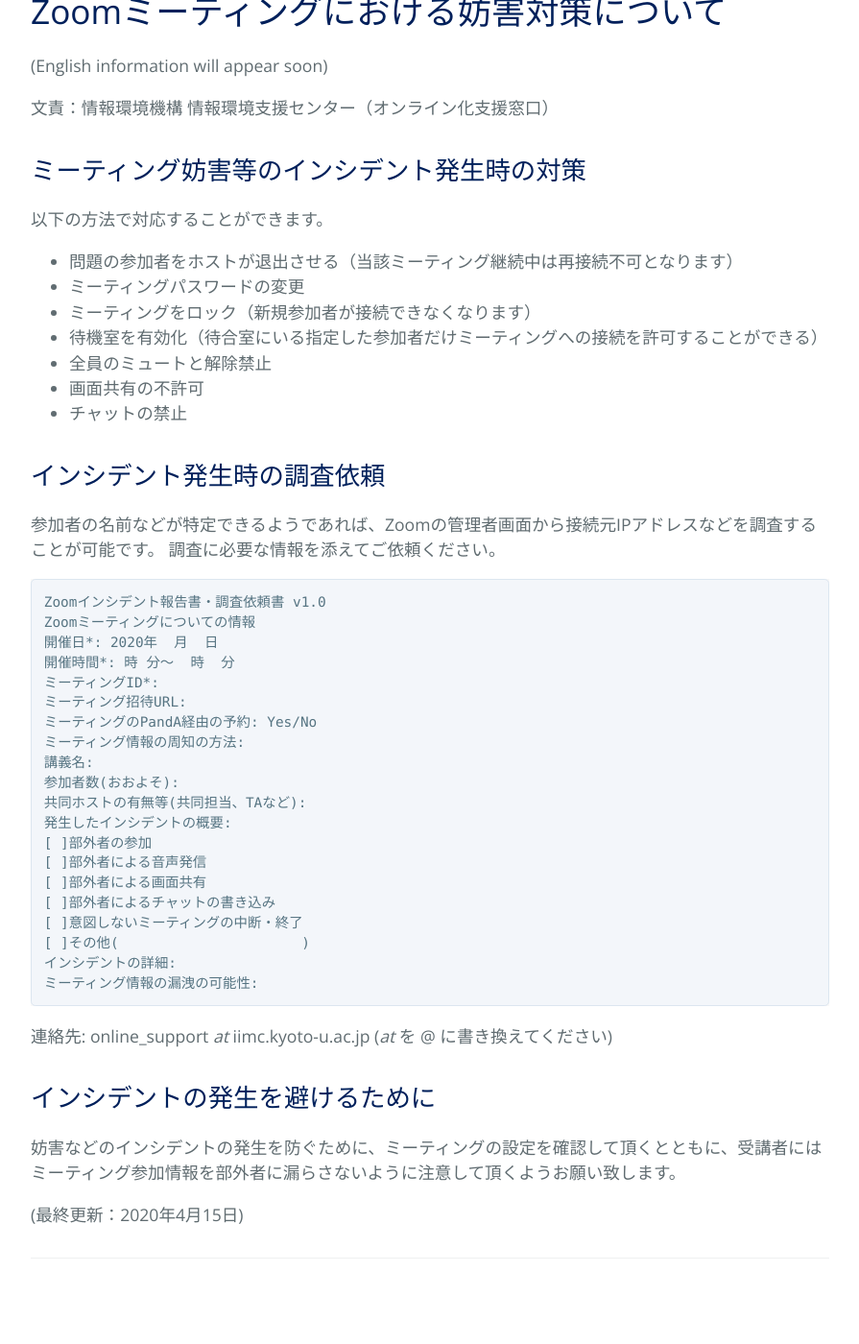
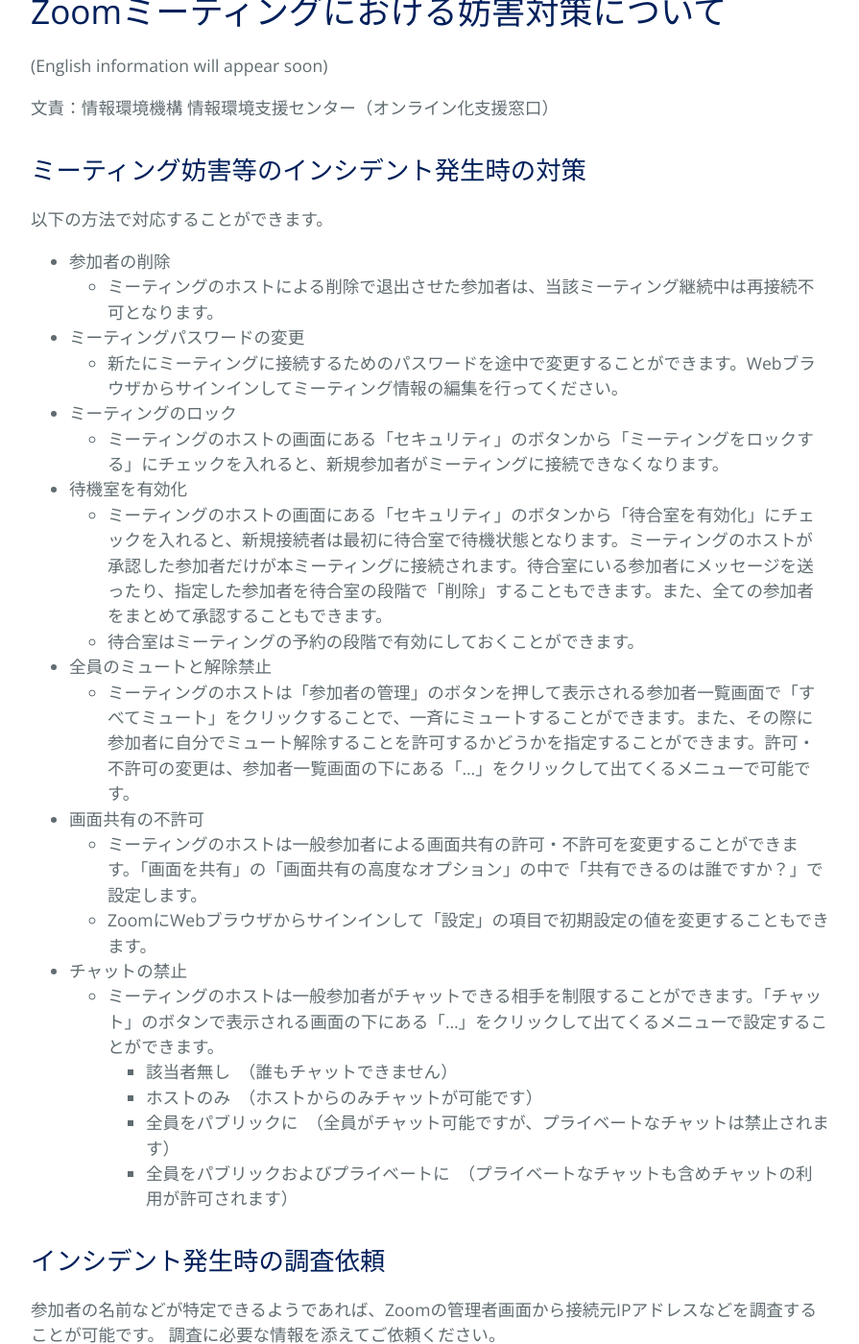
Before and after one commit to kyoto-u/online-edu, a Jekyll site: the page built from zoom-security-action.md, in a window 1280 px wide and 1400 px high, scrolled down 419 px. Shown: the whole window at 96% size, without its empty margins (192-1087 px from the left). Built offline with Jekyll 4.4.1, drawn with Linux system fonts in a browser that asks for light colours; before the commit the page ends 1794 px from its top, so only the background shows below that.

Commit message:
Update zoom-security-action.md

```diff
--- a/zoom-security-action.md
+++ b/zoom-security-action.md
@@ -11,13 +11,26 @@ title: オンラインミーティングサービス(Zoom全学ライセンス)
 
 以下の方法で対応することができます。
 
-- 問題の参加者をホストが退出させる（当該ミーティング継続中は再接続不可となります）
+- 参加者の削除
+  - ミーティングのホストによる削除で退出させた参加者は、当該ミーティング継続中は再接続不可となります。
 - ミーティングパスワードの変更
-- ミーティングをロック（新規参加者が接続できなくなります）
-- 待機室を有効化（待合室にいる指定した参加者だけミーティングへの接続を許可することができる）
+  - 新たにミーティングに接続するためのパスワードを途中で変更することができます。Webブラウザからサインインしてミーティング情報の編集を行ってください。
+- ミーティングのロック
+  - ミーティングのホストの画面にある「セキュリティ」のボタンから「ミーティングをロックする」にチェックを入れると、新規参加者がミーティングに接続できなくなります。
+- 待機室を有効化
+  - ミーティングのホストの画面にある「セキュリティ」のボタンから「待合室を有効化」にチェックを入れると、新規接続者は最初に待合室で待機状態となります。ミーティングのホストが承認した参加者だけが本ミーティングに接続されます。待合室にいる参加者にメッセージを送ったり、指定した参加者を待合室の段階で「削除」することもできます。また、全ての参加者をまとめて承認することもできます。
+  - 待合室はミーティングの予約の段階で有効にしておくことができます。
 - 全員のミュートと解除禁止
+  - ミーティングのホストは「参加者の管理」のボタンを押して表示される参加者一覧画面で「すべてミュート」をクリックすることで、一斉にミュートすることができます。また、その際に参加者に自分でミュート解除することを許可するかどうかを指定することができます。許可・不許可の変更は、参加者一覧画面の下にある「...」をクリックして出てくるメニューで可能です。
 - 画面共有の不許可
+  - ミーティングのホストは一般参加者による画面共有の許可・不許可を変更することができます。「画面を共有」の「画面共有の高度なオプション」の中で「共有できるのは誰ですか？」で設定します。
+  - ZoomにWebブラウザからサインインして「設定」の項目で初期設定の値を変更することもできます。
 - チャットの禁止
+  - ミーティングのホストは一般参加者がチャットできる相手を制限することができます。「チャット」のボタンで表示される画面の下にある「...」をクリックして出てくるメニューで設定することができます。
+    - 該当者無し　（誰もチャットできません）
+    - ホストのみ　（ホストからのみチャットが可能です）
+    - 全員をパブリックに　（全員がチャット可能ですが、プライベートなチャットは禁止されます）
+    - 全員をパブリックおよびプライベートに　（プライベートなチャットも含めチャットの利用が許可されます）
 
 ## インシデント発生時の調査依頼
 
```
